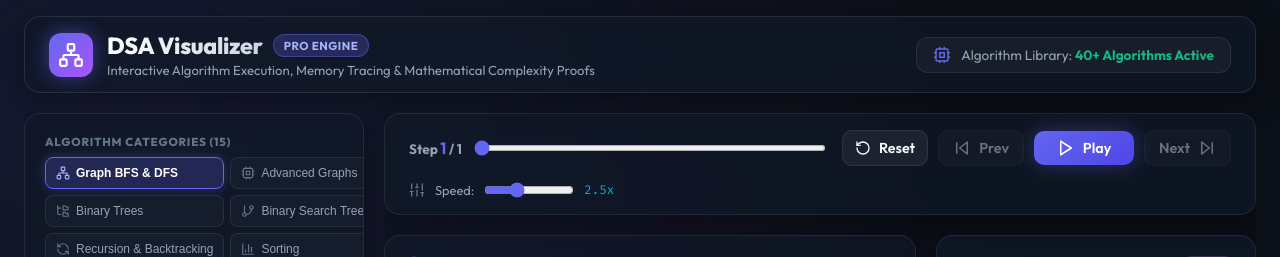
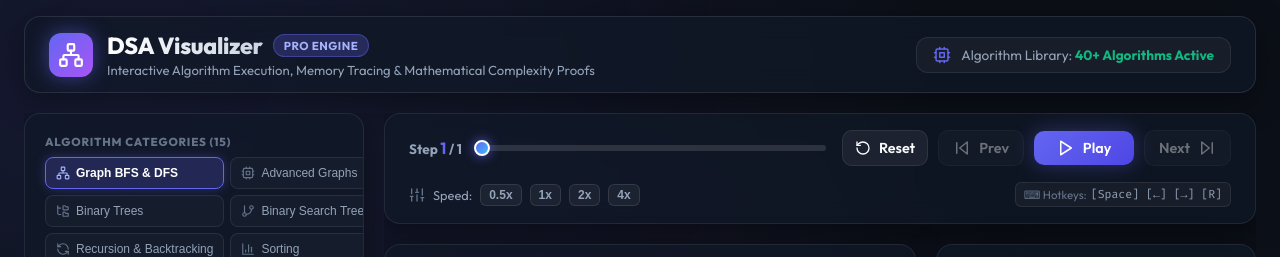
Before and after one commit to Prem-Duvvapu/dsa-with-ui, a React (Vite) app in the folder frontend/: page / in a window 1280 px wide. Shown: the top 257 px of the page. Built offline with nearby package versions, Linux system fonts and the light colour scheme; no server answers.

Commit message:
feat: enhance visualizer UI/UX according to references.md with spring easings, keyframe ripples, scrubber slider, and keyboard hotkeys

```diff
--- a/frontend/src/App.jsx
+++ b/frontend/src/App.jsx
@@ -139,6 +139,34 @@ export default function App() {
     }
   };
 
+  // Global Keyboard Shortcuts (Space: Play/Pause, ArrowLeft: Prev, ArrowRight: Next, R: Reset)
+  useEffect(() => {
+    const handleKeyDown = (e) => {
+      const activeTag = document.activeElement ? document.activeElement.tagName.toLowerCase() : '';
+      if (activeTag === 'input' || activeTag === 'textarea' || activeTag === 'select') return;
+
+      if (e.code === 'Space') {
+        e.preventDefault();
+        setIsPlaying(prev => !prev);
+      } else if (e.code === 'ArrowLeft') {
+        e.preventDefault();
+        setIsPlaying(false);
+        setCurrentStepIndex(prev => Math.max(0, prev - 1));
+      } else if (e.code === 'ArrowRight') {
+        e.preventDefault();
+        setIsPlaying(false);
+        setCurrentStepIndex(prev => Math.min((steps.length || 1) - 1, prev + 1));
+      } else if (e.code === 'KeyR') {
+        e.preventDefault();
+        setIsPlaying(false);
+        setCurrentStepIndex(0);
+      }
+    };
+
+    window.addEventListener('keydown', handleKeyDown);
+    return () => window.removeEventListener('keydown', handleKeyDown);
+  }, [steps.length]);
+
   const currentStep = steps[currentStepIndex] || null;
 
   const renderCanvas = () => {
--- a/frontend/src/components/Controls.jsx
+++ b/frontend/src/components/Controls.jsx
@@ -31,52 +31,63 @@ export default function Controls({
             max={maxIndex}
             value={currentStepIndex}
             onChange={(e) => onStepSelect && onStepSelect(Number(e.target.value))}
-            style={{
-              flex: '1',
-              accentColor: 'var(--accent-indigo)',
-              cursor: 'pointer',
-              height: '6px',
-              borderRadius: '3px'
-            }}
+            className="step-scrubber-slider"
             title="Drag to jump to any step in the complete execution trace"
           />
         </div>
 
         {/* Control Buttons */}
         <div style={{ display: 'flex', alignItems: 'center', gap: '10px' }}>
-          <button className="btn btn-secondary" onClick={onReset} title="Reset to Start" style={{ padding: '8px 12px' }}>
+          <button className="btn btn-secondary" onClick={onReset} title="Reset to Start (Shortcut: R)" style={{ padding: '8px 12px' }}>
             <RotateCcw size={16} /> Reset
           </button>
 
-          <button className="btn btn-secondary" onClick={onStepPrev} disabled={currentStepIndex <= 0} style={{ padding: '8px 14px', opacity: currentStepIndex <= 0 ? 0.4 : 1 }}>
+          <button className="btn btn-secondary" onClick={onStepPrev} disabled={currentStepIndex <= 0} title="Previous Step (Shortcut: Left Arrow)" style={{ padding: '8px 14px', opacity: currentStepIndex <= 0 ? 0.4 : 1 }}>
             <SkipBack size={18} /> Prev
           </button>
 
-          <button className={`btn ${isPlaying ? 'btn-danger' : 'btn-primary'}`} onClick={onPlayPause} style={{ padding: '8px 20px', minWidth: '100px', justifyContent: 'center' }}>
+          <button className={`btn ${isPlaying ? 'btn-danger' : 'btn-primary'}`} onClick={onPlayPause} title="Play / Pause (Shortcut: Spacebar)" style={{ padding: '8px 20px', minWidth: '100px', justifyContent: 'center' }}>
             {isPlaying ? <><Pause size={18} /> Pause</> : <><Play size={18} /> Play</>}
           </button>
 
-          <button className="btn btn-secondary" onClick={onStepNext} disabled={currentStepIndex >= (totalSteps - 1)} style={{ padding: '8px 14px', opacity: currentStepIndex >= (totalSteps - 1) ? 0.4 : 1 }}>
+          <button className="btn btn-secondary" onClick={onStepNext} disabled={currentStepIndex >= (totalSteps - 1)} title="Next Step (Shortcut: Right Arrow)" style={{ padding: '8px 14px', opacity: currentStepIndex >= (totalSteps - 1) ? 0.4 : 1 }}>
             Next <SkipForward size={18} />
           </button>
         </div>
 
-        {/* Speed Slider */}
-        <div style={{ display: 'flex', alignItems: 'center', gap: '10px' }}>
+        {/* Speed Selector Pills */}
+        <div style={{ display: 'flex', alignItems: 'center', gap: '8px' }}>
           <Sliders size={16} color="var(--text-muted)" />
           <span style={{ fontSize: '0.8rem', color: 'var(--text-secondary)' }}>Speed:</span>
-          <input
-            type="range"
-            min="200"
-            max="2000"
-            step="100"
-            value={speed}
-            onChange={(e) => onSpeedChange(Number(e.target.value))}
-            style={{ accentColor: 'var(--accent-indigo)', cursor: 'pointer', width: '90px' }}
-          />
-          <span style={{ fontSize: '0.78rem', fontFamily: 'var(--font-code)', color: 'var(--accent-cyan)', width: '38px' }}>
-            {(2000 / speed).toFixed(1)}x
-          </span>
+          {[0.5, 1.0, 2.0, 4.0].map((spdVal) => {
+            const ms = Math.round(1000 / spdVal);
+            const isActive = Math.abs(speed - ms) < 50;
+            return (
+              <button
+                key={spdVal}
+                onClick={() => onSpeedChange(ms)}
+                style={{
+                  padding: '3px 8px',
+                  borderRadius: '6px',
+                  fontSize: '0.75rem',
+                  fontWeight: '700',
+                  border: isActive ? '1px solid var(--accent-indigo)' : '1px solid rgba(255, 255, 255, 0.1)',
+                  background: isActive ? 'rgba(99, 102, 241, 0.25)' : 'rgba(255, 255, 255, 0.05)',
+                  color: isActive ? '#ffffff' : 'var(--text-secondary)',
+                  cursor: 'pointer',
+                  transition: 'all 0.15s ease'
+                }}
+              >
+                {spdVal}x
+              </button>
+            );
+          })}
+        </div>
+
+        {/* Keyboard Hotkey Indicator */}
+        <div style={{ display: 'flex', alignItems: 'center', gap: '4px', fontSize: '0.72rem', color: 'var(--text-muted)', background: 'rgba(255,255,255,0.04)', padding: '4px 8px', borderRadius: '6px', border: '1px solid var(--border-color)' }}>
+          <span>⌨ Hotkeys:</span>
+          <span style={{ color: 'var(--text-secondary)', fontFamily: 'var(--font-code)' }}>[Space] [←] [→] [R]</span>
         </div>
       </div>
 
--- a/frontend/src/components/GraphCanvas.jsx
+++ b/frontend/src/components/GraphCanvas.jsx
@@ -124,19 +124,22 @@ export default function GraphCanvas({ problem, currentStep }) {
                 return (
                   <div
                     key={`grid-${rIdx}-${cIdx}`}
+                    className={val !== 0 ? 'animate-ripple' : ''}
                     style={{
                       width: '55px',
                       height: '55px',
                       borderRadius: '8px',
-                      background: val === 1 || val === 2 ? 'rgba(59, 130, 246, 0.25)' : '#1e293b',
-                      border: val === 1 || val === 2 ? '1px solid #3b82f6' : '1px solid #334155',
+                      background: val === 2 ? 'rgba(16, 185, 129, 0.35)' : val === 1 || val === 99 ? 'rgba(59, 130, 246, 0.25)' : '#1e293b',
+                      border: val === 2 ? '1px solid #34d399' : val === 1 || val === 99 ? '1px solid #3b82f6' : '1px solid #334155',
+                      boxShadow: val === 2 ? '0 0 14px rgba(16,185,129,0.5)' : val === 1 || val === 99 ? '0 0 14px rgba(59,130,246,0.5)' : 'none',
                       color: val !== 0 ? '#ffffff' : '#64748b',
                       display: 'flex',
                       flexDirection: 'column',
                       alignItems: 'center',
                       justify: 'center',
                       fontWeight: '700',
-                      fontSize: '0.9rem'
+                      fontSize: '0.9rem',
+                      transition: 'all var(--motion-normal) var(--ease-standard)'
                     }}
                   >
                     <span>{val}</span>
--- a/frontend/src/index.css
+++ b/frontend/src/index.css
@@ -21,11 +21,21 @@
   --font-sans: 'Outfit', 'Inter', system-ui, sans-serif;
   --font-code: 'Fira Code', monospace;
 
+  /* Motion & Easing Tokens */
+  --motion-fast: 150ms;
+  --motion-normal: 300ms;
+  --motion-slow: 400ms;
+  --ease-standard: cubic-bezier(0.4, 0.0, 0.2, 1);
+  --ease-out-back: cubic-bezier(0.34, 1.56, 0.64, 1);
+  --ease-in-out: cubic-bezier(0.4, 0.0, 0.6, 1);
+
   --glass-shadow: 0 8px 32px 0 rgba(0, 0, 0, 0.37);
   --glow-indigo: 0 0 20px rgba(99, 102, 241, 0.35);
   --glow-emerald: 0 0 20px rgba(16, 185, 129, 0.35);
   --glow-amber: 0 0 20px rgba(245, 158, 11, 0.35);
   --glow-rose: 0 0 20px rgba(239, 68, 68, 0.35);
+  --glow-orange: 0 0 20px rgba(249, 115, 22, 0.4);
+  --glow-gold: 0 0 22px rgba(234, 179, 8, 0.6);
 }
 
 * {
@@ -160,3 +170,65 @@ body {
 .node-active {
   animation: pulse-glow 1.2s infinite ease-in-out;
 }
+
+@keyframes cellRipple {
+  0% { transform: scale(0.4); opacity: 0.3; }
+  60% { transform: scale(1.08); opacity: 1; }
+  100% { transform: scale(1); opacity: 1; }
+}
+
+@keyframes cacheHitPulse {
+  0% { box-shadow: 0 0 0 0 rgba(234, 179, 8, 0.7); transform: scale(1); }
+  50% { box-shadow: 0 0 25px 6px rgba(234, 179, 8, 0.9); transform: scale(1.05); }
+  100% { box-shadow: 0 0 10px 2px rgba(234, 179, 8, 0.4); transform: scale(1); }
+}
+
+.animate-ripple {
+  animation: cellRipple 400ms var(--ease-out-back);
+}
+
+.animate-cache-hit {
+  animation: cacheHitPulse 600ms var(--ease-standard);
+}
+
+/* Custom Range Scrubber Slider Styling */
+.step-scrubber-slider {
+  -webkit-appearance: none;
+  appearance: none;
+  width: 100%;
+  height: 6px;
+  background: rgba(255, 255, 255, 0.12);
+  border-radius: 4px;
+  outline: none;
+  cursor: pointer;
+  transition: all var(--motion-fast) var(--ease-standard);
+}
+
+.step-scrubber-slider::-webkit-slider-thumb {
+  -webkit-appearance: none;
+  appearance: none;
+  width: 16px;
+  height: 16px;
+  border-radius: 50%;
+  background: linear-gradient(135deg, var(--accent-indigo), #38bdf8);
+  box-shadow: 0 0 12px rgba(99, 102, 241, 0.8);
+  cursor: pointer;
+  border: 2px solid #ffffff;
+  transition: transform var(--motion-fast) var(--ease-out-back);
+}
+
+.step-scrubber-slider::-webkit-slider-thumb:hover {
+  transform: scale(1.25);
+  box-shadow: 0 0 18px rgba(56, 189, 248, 0.9);
+}
+
+.step-scrubber-slider::-moz-range-thumb {
+  width: 16px;
+  height: 16px;
+  border-radius: 50%;
+  background: linear-gradient(135deg, var(--accent-indigo), #38bdf8);
+  box-shadow: 0 0 12px rgba(99, 102, 241, 0.8);
+  cursor: pointer;
+  border: 2px solid #ffffff;
+  transition: transform var(--motion-fast) var(--ease-out-back);
+}
```
Also changed, not shown: frontend/src/components/ArrayCanvas.jsx (+11 -7 lines), frontend/src/components/RecursionTreeCanvas.jsx (+27 -8 lines), 1 other file (tests, documents, lock files or other folders).
